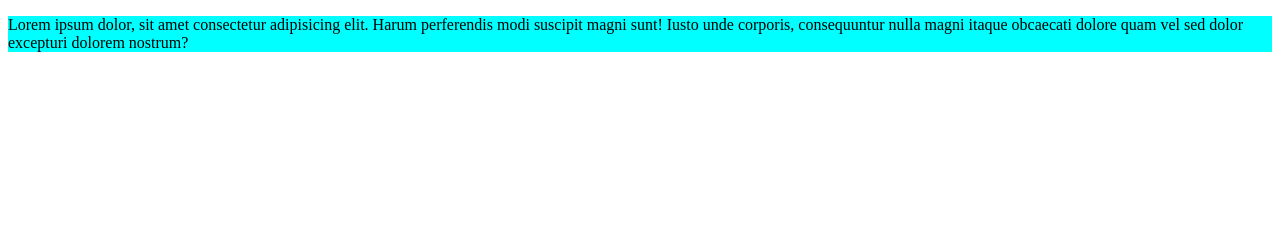
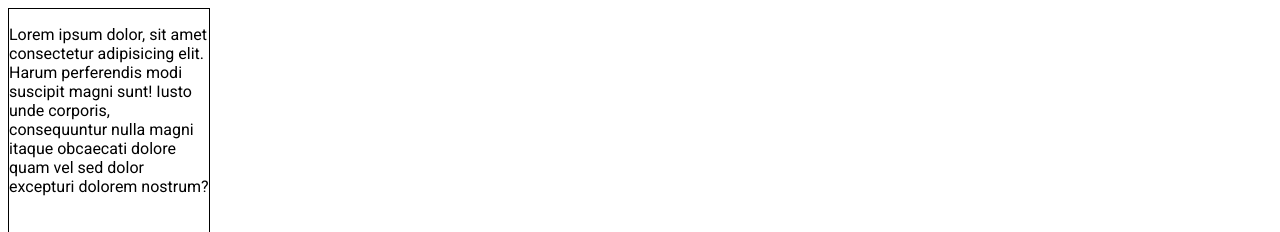
Before and after one commit to Hakeempy/CSS, a plain HTML site: page index.html in a window 1280 px wide. Shown: the top 232 px of the page. Drawn offline with Linux system fonts and the light colour scheme.

Commit message:
Adding fonts

```diff
--- a/index.html
+++ b/index.html
@@ -6,6 +6,12 @@
     <meta name="viewport" content="width=device-width, initial-scale=1.0" />
     <title>Document</title>
     <link rel="stylesheet" href="./style.css" />
+    <link rel="preconnect" href="https://fonts.googleapis.com" />
+    <link rel="preconnect" href="https://fonts.gstatic.com" crossorigin />
+    <link
+      href="https://fonts.googleapis.com/css2?family=Dancing+Script&family=Roboto:ital,wght@0,300;0,400;0,700;1,500&display=swap"
+      rel="stylesheet"
+    />
   </head>
   <body>
     <div>
--- a/style.css
+++ b/style.css
@@ -1,4 +1,9 @@
 div {
     width: 100%;
-    background-color: aqua;
+    max-width: 200px;
+    height: 100vw;
+    border: 1px solid rgb(0, 0, 0);
+    font-size: 12;
+    font-weight: 400;
+    font-family: roboto;
 }
```
